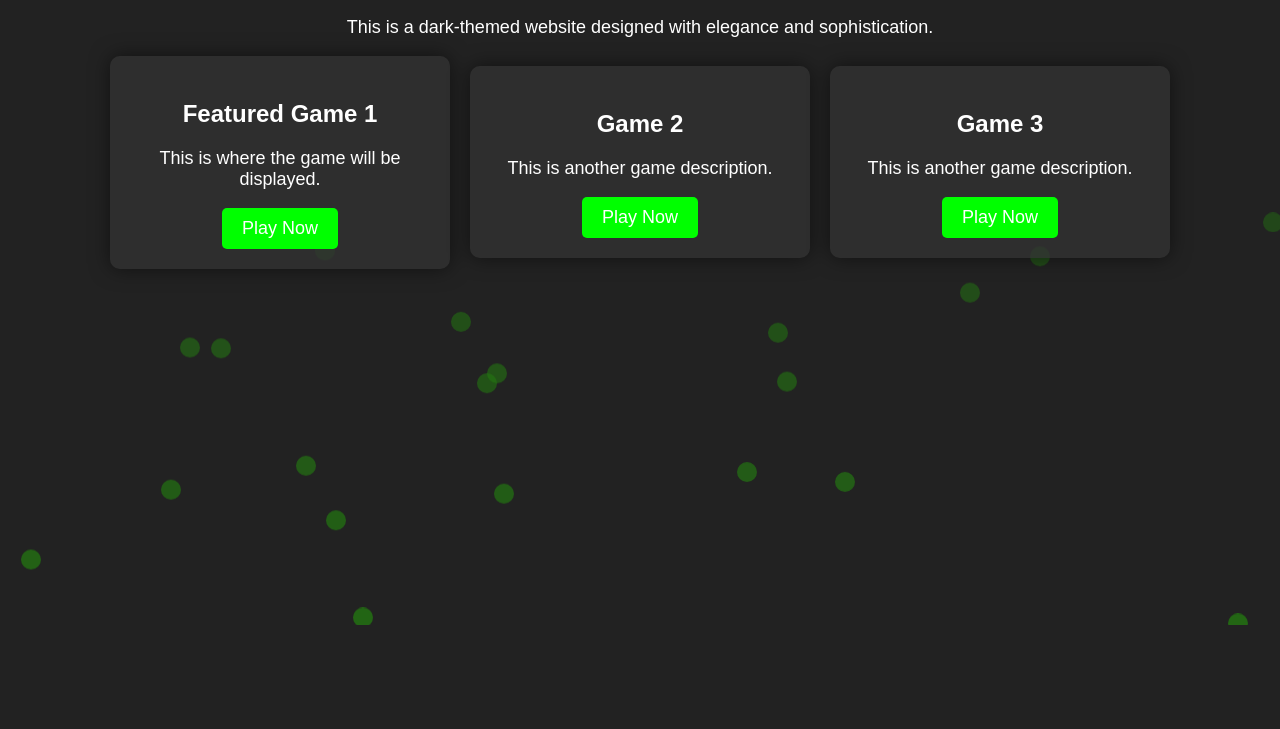
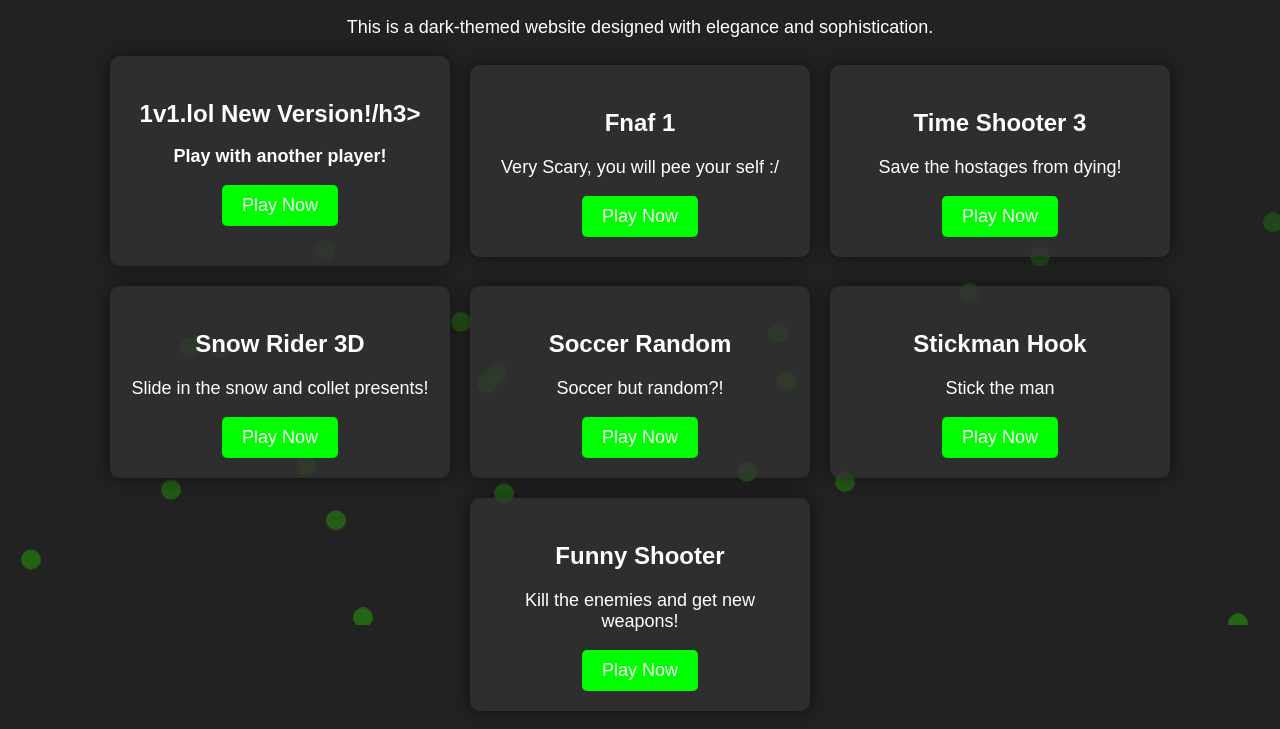
Before and after one commit to YousofBahieldeen/iloveladdu, a plain HTML site: page Games.html in a window 1280 px wide. Shown: the part 175-904 px from the top of the page. Before the commit the page ends 800 px from the top, so only its background shows below. Drawn offline with Linux system fonts and the light colour scheme.

Commit message:
More games

```diff
--- a/Games.html
+++ b/Games.html
@@ -158,22 +158,46 @@
         <p>This is a dark-themed website designed with elegance and sophistication.</p>
         <div class="game-container">
             <div class="game">
-                <h3>Featured Game 1</h3>
+                <h3>1v1.lol New Version!/h3>
                 <!-- Your game content goes here -->
-                <p>This is where the game will be displayed.</p>
-                <button class="play-button">Play Now</button>
+                <p>Play with another player!</p>
+                <button onclick="onevone()" class="play-button">Play Now</button>
             </div>
             <div class="game">
-                <h3>Game 2</h3>
+                <h3>Fnaf 1</h3>
                 <!-- Your game content goes here -->
-                <p>This is another game description.</p>
-                <button class="play-button">Play Now</button>
+                <p>Very Scary, you will pee your self :/</p>
+                <button onclick="fnaf()" class="play-button">Play Now</button>
             </div>
             <div class="game">
-                <h3>Game 3</h3>
+                <h3>Time Shooter 3</h3>
                 <!-- Your game content goes here -->
-                <p>This is another game description.</p>
-                <button class="play-button">Play Now</button>
+                <p>Save the hostages from dying!</p>
+                <button onclick="Timeshooter()" class="play-button">Play Now</button>
+            </div>
+            <div class="game">
+                <h3>Snow Rider 3D</h3>
+                <!-- Your game content goes here -->
+                <p>Slide in the snow and collet presents!</p>
+                <button onclick="SnowRider()" class="play-button">Play Now</button>
+            </div>
+            <div class="game">
+                <h3>Soccer Random</h3>
+                <!-- Your game content goes here -->
+                <p>Soccer but random?!</p>
+                <button onclick="SoccerRandom()" class="play-button">Play Now</button>
+            </div>
+            <div class="game">
+                <h3>Stickman Hook</h3>
+                <!-- Your game content goes here -->
+                <p>Stick the man</p>
+                <button onclick="Stickman()" class="play-button">Play Now</button>
+            </div>
+            <div class="game">
+                <h3>Funny Shooter</h3>
+                <!-- Your game content goes here -->
+                <p>Kill the enemies and get new weapons!</p>
+                <button onclick="FunnyShooter()" class="play-button">Play Now</button>
             </div>
             <!-- Add more game divs as needed -->
         </div>
```
Also changed, not shown: Javascript/games.js (+6 -6 lines).
